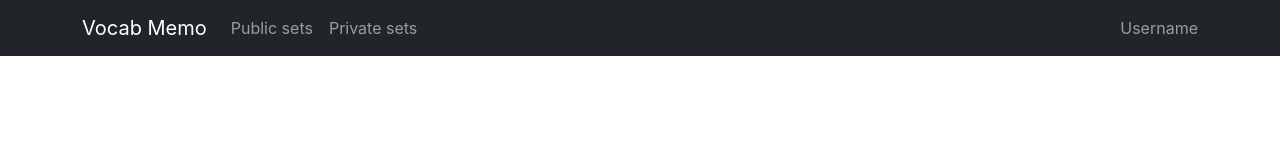
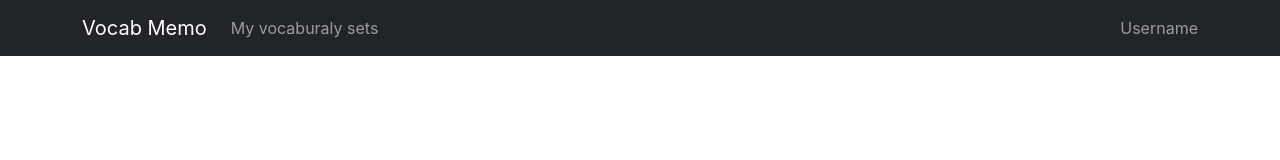
Before and after one commit to WachirapatMT/vocab-memo, a React (Create React App) app in the folder frontend/: page / in a window 1280 px wide. Shown: the top 160 px of the page. Built offline with nearby package versions, Linux system fonts and the light colour scheme.

Commit message:
Add router

```diff
--- a/frontend/src/App.js
+++ b/frontend/src/App.js
@@ -1,15 +1,18 @@
+import { BrowserRouter as Router, Route, Switch } from "react-router-dom";
 import { Navbar, Container, Nav } from "react-bootstrap";
+
+import { ROUTES } from "./constants";
+import { PrivateSet } from "./views";
 
 function App() {
   return (
-    <>
+    <Router>
       <Navbar bg="dark" variant="dark">
         <Container>
-          <Navbar.Brand>Vocab Memo</Navbar.Brand>
+          <Navbar.Brand href="/">Vocab Memo</Navbar.Brand>
           <Navbar.Collapse id="responsive-navbar-nav">
             <Nav className="me-auto">
-              <Nav.Link>Public sets</Nav.Link>
-              <Nav.Link>Private sets</Nav.Link>
+              <Nav.Link href="/private-set">My vocaburaly sets</Nav.Link>
             </Nav>
             <Nav>
               <Navbar.Text>Username</Navbar.Text>
@@ -17,7 +20,10 @@ function App() {
           </Navbar.Collapse>
         </Container>
       </Navbar>
-    </>
+      <Switch>
+        <Route path={ROUTES.PRIVATE_SET} component={PrivateSet} />
+      </Switch>
+    </Router>
   );
 }
 
--- /dev/null
+++ b/frontend/src/constants/index.js
@@ -0,0 +1,5 @@
+export const ROUTES = {
+  'HOME': '/',
+  'PRIVATE_SET': '/private-set',
+  'PUBLIC_SET': '/public-set'
+}
--- /dev/null
+++ b/frontend/src/views/PrivateSet.js
@@ -0,0 +1,5 @@
+import React from "react";
+
+const PrivateSet = () => <div>Hello</div>;
+
+export default PrivateSet;
--- /dev/null
+++ b/frontend/src/views/index.js
@@ -0,0 +1 @@
+export { default as PrivateSet } from "./PrivateSet";
```
